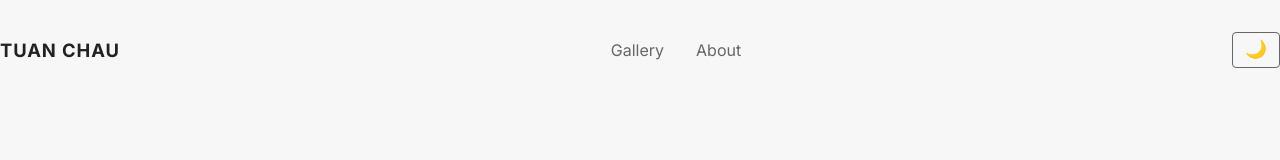
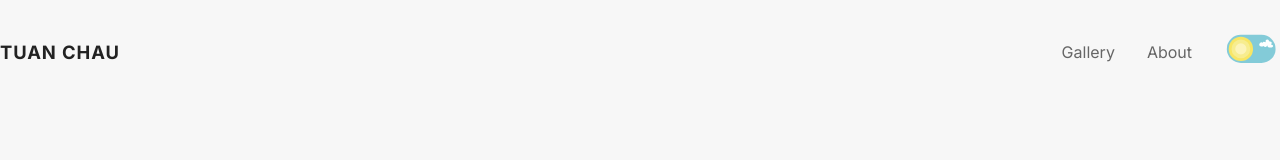
Before and after one commit to tuanqchau/vite-project, a React (Vite) app: page /photos in a window 1280 px wide. Shown: the top 160 px of the page. Built offline with nearby package versions, Linux system fonts and the light colour scheme.

Commit message:
cool toggle button

```diff
--- a/package.json
+++ b/package.json
@@ -17,7 +17,8 @@
     "react-icons": "^5.0.1",
     "react-image-gallery": "^1.3.0",
     "react-leaflet": "^4.2.1",
-    "react-router-dom": "^6.21.2"
+    "react-router-dom": "^6.21.2",
+    "styled-components": "^6.1.19"
   },
   "devDependencies": {
     "@types/react": "^18.2.43",
--- a/src/Components/LightDarkToggleButton.js
+++ b/src/Components/LightDarkToggleButton.jsx
@@ -1,11 +1,14 @@
 import React from 'react';
 import styled from 'styled-components';
 
-const Switch = () => {
+const Switch = ({ isDarkMode, toggleDarkMode }) => {
   return (
     <StyledWrapper>
-      <label id="theme-toggle-button">
-        <input type="checkbox" id="toggle" />
+      <label htmlFor="toggle" id="theme-toggle-button">
+        <input type="checkbox" id="toggle"
+          checked={isDarkMode} // 👈 CONTROLLED: Set state from prop
+          onChange={toggleDarkMode} // 👈 CONTROLLED: Call toggle function on change
+        />
         <svg viewBox="0 0 69.667 44" xmlnsXlink="http://www.w3.org/1999/xlink" xmlns="http://www.w3.org/2000/svg">
           <g transform="translate(3.5 3.5)" data-name="Component 15 – 1" id="Component_15_1">
             <g filter="url(#container)" transform="matrix(1, 0, 0, 1, -3.5, -3.5)">
@@ -58,7 +61,7 @@ const Switch = () => {
 const StyledWrapper = styled.div`
   /* The switch - the box around the slider */
   #theme-toggle-button {
-    font-size: 17px;
+    font-size: 8px;
     position: relative;
     display: inline-block;
     width: 7em;
--- a/src/Components/Navbar.jsx
+++ b/src/Components/Navbar.jsx
@@ -1,7 +1,8 @@
 import {Link} from 'react-router-dom'
 import '../Styles/Navbar.css'
 import React from 'react';
-import useTheme from '../Hooks/useTheme'; // 👈 Import the custom hook
+import useTheme from '../Hooks/useTheme';
+import Switch from './LightDarkToggleButton'; // 👈 Import the new Switch component
 
 const Navbar = () => {
     // 🎣 Get the state and toggle function from the hook
@@ -12,26 +13,26 @@ const Navbar = () => {
             <Link to={'/home'} className="navbar-brand">
                 Tuan Chau
             </Link>
+
+            {/* 🎯 Wrap links and switch in the new .nav-group */}
+            <div className="nav-group">
                 <div className="nav-links">
                     <Link to={'/photos'} className="nav-link">
                         Gallery
                     </Link>
-                {/* <Link to={'/map'} className='nav-link'>
-                    Map
-                </Link> */}
                     <Link to={'/about'} className="nav-link">
                         About
                     </Link>
                 </div>
 
-            {/* ✅ The button now correctly uses the theme logic */}
-            <button
-                className='theme-toggle-button'
-                onClick={toggleDarkMode}
-                aria-label={isDarkMode ? 'Switch to Light Mode' : 'Switch to Dark Mode'}
-            >
-                {isDarkMode ? '☀️' : '🌙'}
-            </button>
+                {/* ✅ Use the custom Switch component instead of the button */}
+                <Switch
+                    isDarkMode={isDarkMode} // Pass current theme state
+                    toggleDarkMode={toggleDarkMode} // Pass the toggle function
+                />
+            </div>
+            {/* 🎯 End of .nav-group */}
+
         </div>
     );
 }
--- /dev/null
+++ b/src/Styles/LightDarkToggleButton.css
@@ -0,0 +1,72 @@
+/* From Uiverse.io by rishichawda */
+/* The switch - the box around the slider */
+#theme-toggle-button {
+  font-size: 17px;
+  position: relative;
+  display: inline-block;
+  width: 7em;
+  cursor: pointer;
+}
+
+/* Hide default HTML checkbox */
+#toggle {
+  opacity: 0;
+  width: 0;
+  height: 0;
+}
+
+#container,
+#patches,
+#stars,
+#button,
+#sun,
+#moon,
+#cloud {
+  transition-property: all;
+  transition-timing-function: cubic-bezier(0.4, 0, 0.2, 1);
+  transition-duration: 0.25s;
+}
+
+/* night sky background */
+#toggle:checked + svg #container {
+  fill: #2b4360;
+}
+
+/* move button to right when checked */
+#toggle:checked + svg #button {
+  transform: translate(28px, 2.333px);
+}
+
+/* show/hide sun and moon based on checkbox state */
+#sun {
+  opacity: 1;
+}
+
+#toggle:checked + svg #sun {
+  opacity: 0;
+}
+
+#moon {
+  opacity: 0;
+}
+
+#toggle:checked + svg #moon {
+  opacity: 1;
+}
+
+/* show or hide background items on checkbox state */
+#cloud {
+  opacity: 1;
+}
+
+#toggle:checked + svg #cloud {
+  opacity: 0;
+}
+
+#stars {
+  opacity: 0;
+}
+
+#toggle:checked + svg #stars {
+  opacity: 1;
+}
--- a/src/Styles/Navbar.css
+++ b/src/Styles/Navbar.css
@@ -33,6 +33,8 @@
 .nav-links {
   display: flex;
   gap: 32px;
+  align-items: center;
+
 }
 
 .nav-link {
@@ -61,29 +63,7 @@
   font-weight: 600;
   text-decoration: underline;
 }
-/* 🌙 NEW: Theme Toggle Button Styles */
-.theme-toggle-button {
-  /* No need for absolute positioning here, let the flex layout handle it */
-  padding: 8px 12px;
-  font-size: 1.1rem; /* Slightly larger for the emoji/icon */
-  line-height: 1; /* Keep the button compact */
-  cursor: pointer;
-  border-radius: 4px;
 
-  /* Use theme variables for colors and borders */
-  border: 1px solid var(--text-secondary);
-  background: var(--background);
-  color: var(--text-primary);
-
-  /* Ensure smooth transition for all theme swaps */
-  transition: all var(--transition-speed) ease;
-}
-
-.theme-toggle-button:hover {
-  /* Hover effect to highlight the button */
-  background: var(--text-primary);
-  color: var(--background);
-}
 @media (max-width: 768px) {
   .navbar-container {
     flex-direction: column;
```
Also changed, not shown: 1 other file (tests, documents, lock files or other folders). Lines whose indentation alone changed are shown as unchanged.
